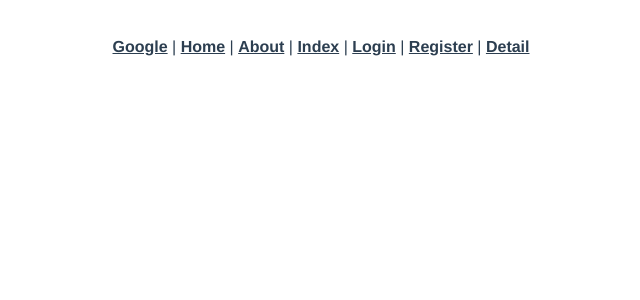
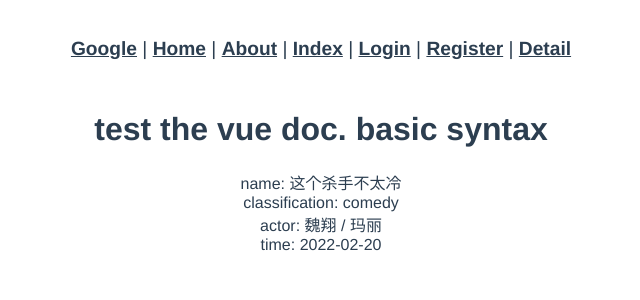
Before and after one commit to jydxh/vue_basic, a Vue app in the folder day02/demo/vue-project/: page /basic in a window 1280 px wide. Shown: the top 300 px of the page, without its empty margins (319-959 px from the left). Built offline with nearby package versions, Linux system fonts and the light colour scheme.

Commit message:
vue 的基础语法

```diff
--- a/day02/demo/vue-project/src/App.vue
+++ b/day02/demo/vue-project/src/App.vue
@@ -1,6 +1,6 @@
 <template>
 	<div id="app">
-		<nav>
+		<nav class="nav">
 			<a :href="url" target="_b">{{ link }}</a> | <router-link to="/">Home</router-link> | <router-link to="/about">About</router-link> |
 			<router-link to="/index">Index</router-link> | <router-link to="/login">Login</router-link> | <router-link to="/register">Register</router-link> |
 			<router-link to="/detail">Detail</router-link>
@@ -22,6 +22,11 @@ export default {
 	},
 };
 </script>
+<style lang="scss">
+.nav {
+	font-size: 1.2em;
+}
+</style>
 
 <style lang="scss">
 #app {
--- a/day02/demo/vue-project/src/router/index.js
+++ b/day02/demo/vue-project/src/router/index.js
@@ -5,6 +5,7 @@ import HomeView from "../views/HomeView.vue";
 Vue.use(VueRouter);
 //routes数组 配置了项目中所有的【路由地址：组件】之间的 映射关系
 const routes = [
+	// short cut vr
 	{
 		path: "/",
 		name: "home",
@@ -19,6 +20,11 @@ const routes = [
 		path: "/index",
 		name: "index",
 		component: () => import("../views/Index.vue"),
+	},
+	{
+		path: "/basic",
+		name: "basic",
+		component: () => import("../views/Basic.vue"),
 	},
 	{
 		path: "/login",
--- /dev/null
+++ b/day02/demo/vue-project/src/views/Basic.vue
@@ -0,0 +1,25 @@
+<template>
+	<div>
+		<h1>test the vue doc. basic syntax</h1>
+		<div>name: {{ name }}</div>
+		<div>classification: {{ type }}</div>
+		<div>actor: {{ acotors.join(" / ") }}</div>
+		<div>time: {{ showingOn }}</div>
+		<div></div>
+	</div>
+</template>
+
+<script>
+export default {
+	data() {
+		return {
+			name: "这个杀手不太冷",
+			type: "comedy",
+			acotors: ["魏翔", "玛丽"],
+			showingOn: "2022-02-20",
+		};
+	},
+};
+</script>
+
+<style lang="scss" scoped></style>
```
